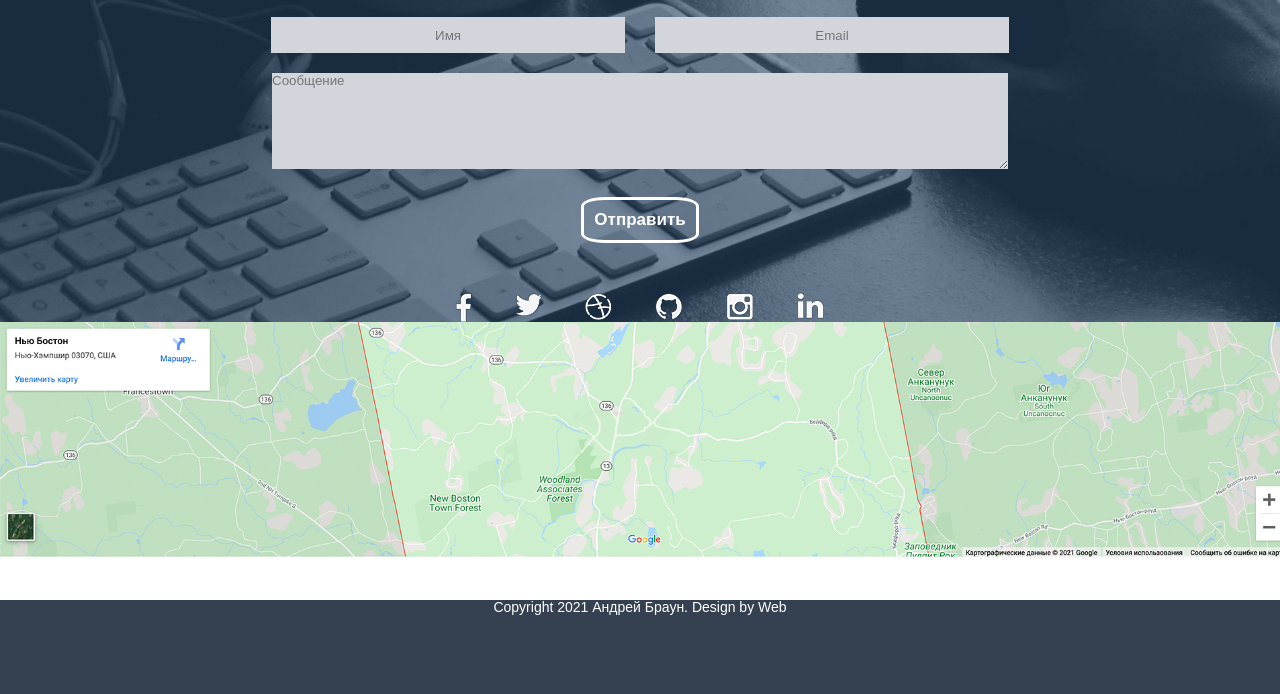
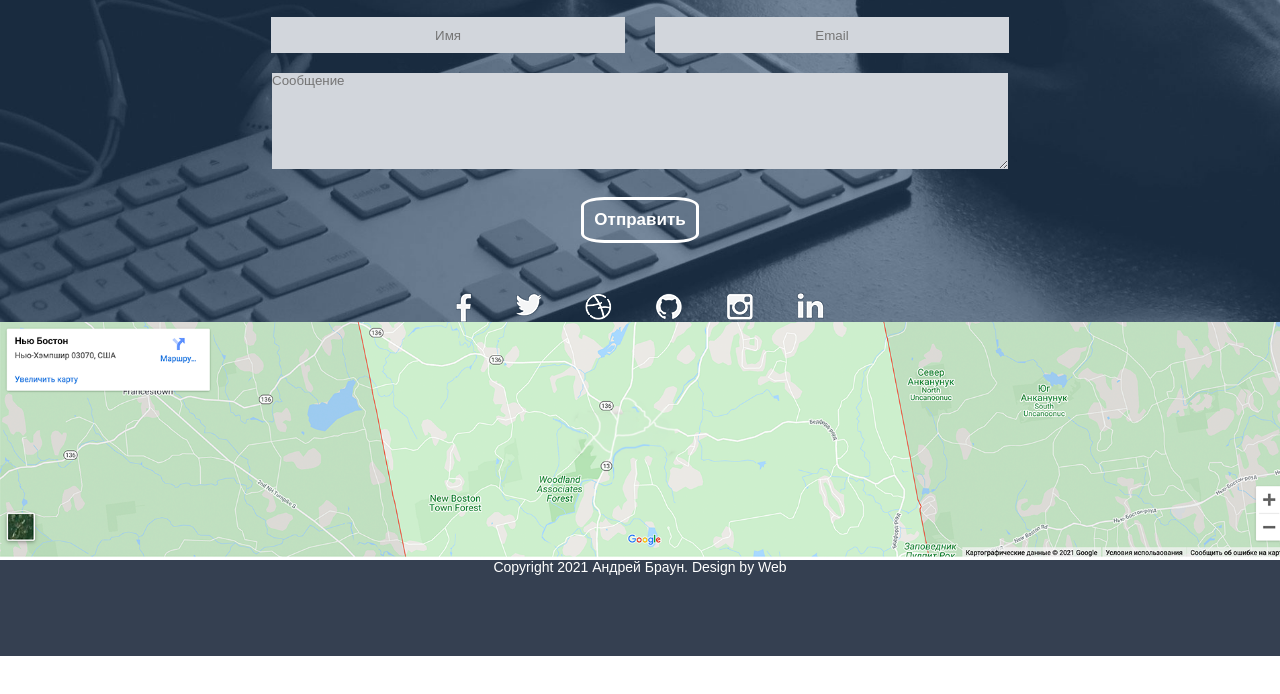
Before and after one commit to Kush171/Kush171.github.io, a plain HTML site: page src/index.html in a window 1280 px wide. Shown: the part 4898-5592 px from the top of the page. After the commit the page ends 5554 px from the top, so only its background shows below. Drawn offline with Linux system fonts and the light colour scheme.

Commit message:
Второе домашнее задание 1.3

```diff
--- a/src/css/style.css
+++ b/src/css/style.css
@@ -399,5 +399,4 @@ nav{
     height: 96px;
     color: #fff;
     text-align: center;
-    margin: 40px auto;
 }
```
